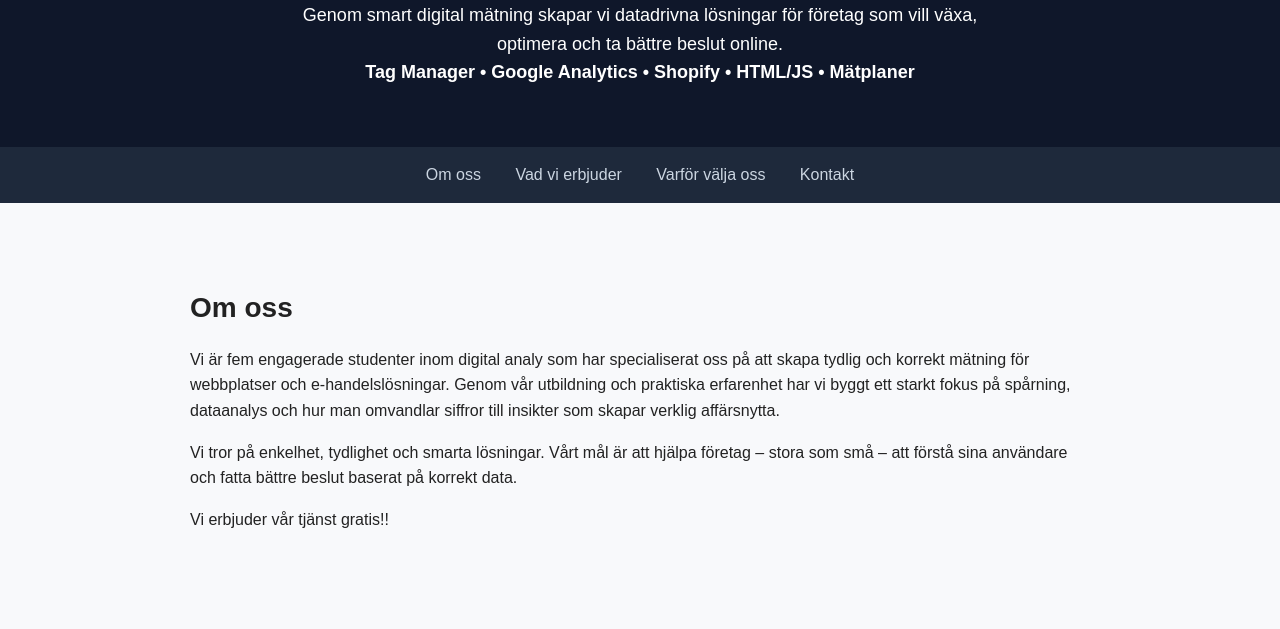
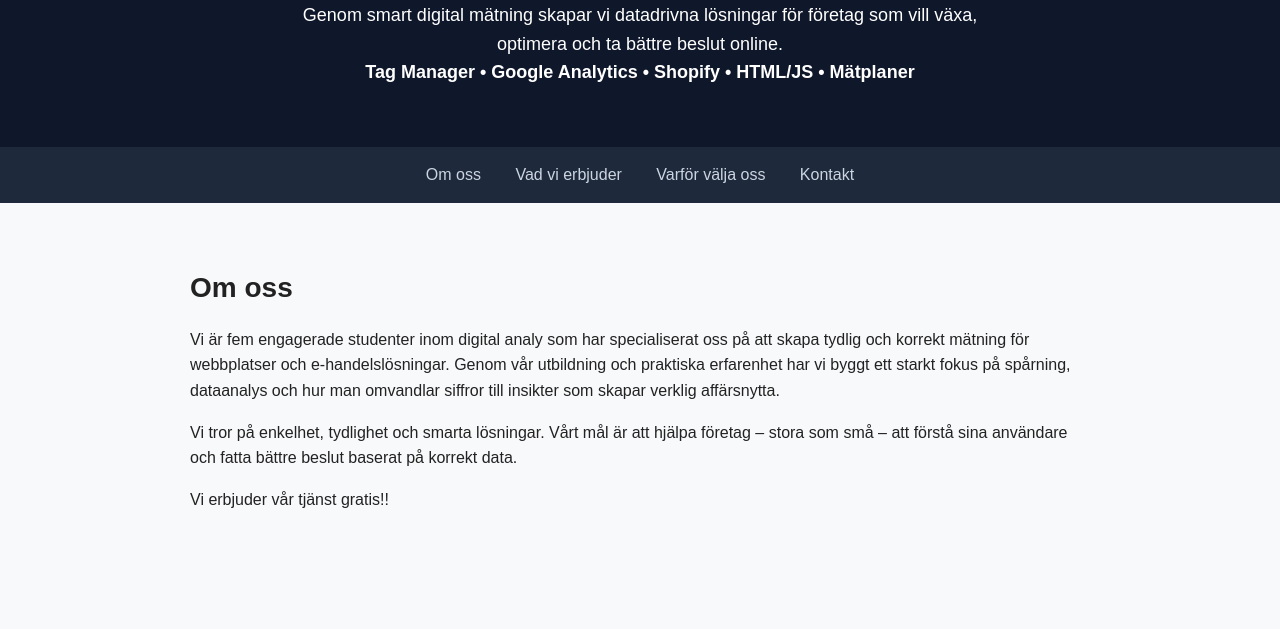
Before and after one commit to mrnnasir/DAS-Group, a website built with webpack: page index.html in a window 1280 px wide. Shown: the part 276-905 px from the top of the page. Built offline with nearby package versions, Linux system fonts and the light colour scheme.

Commit message:
Update index.html

```diff
--- a/index.html
+++ b/index.html
@@ -50,7 +50,7 @@
     }
 
     section {
-      padding: 60px 20px;
+      padding: 40px 20px;
       max-width: 900px;
       margin: auto;
     }
```
